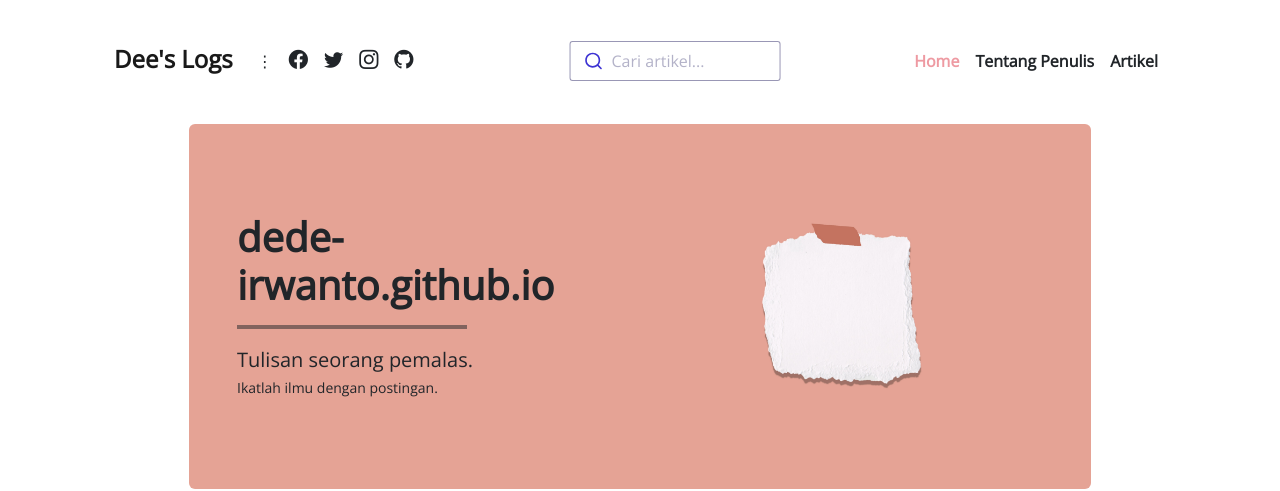
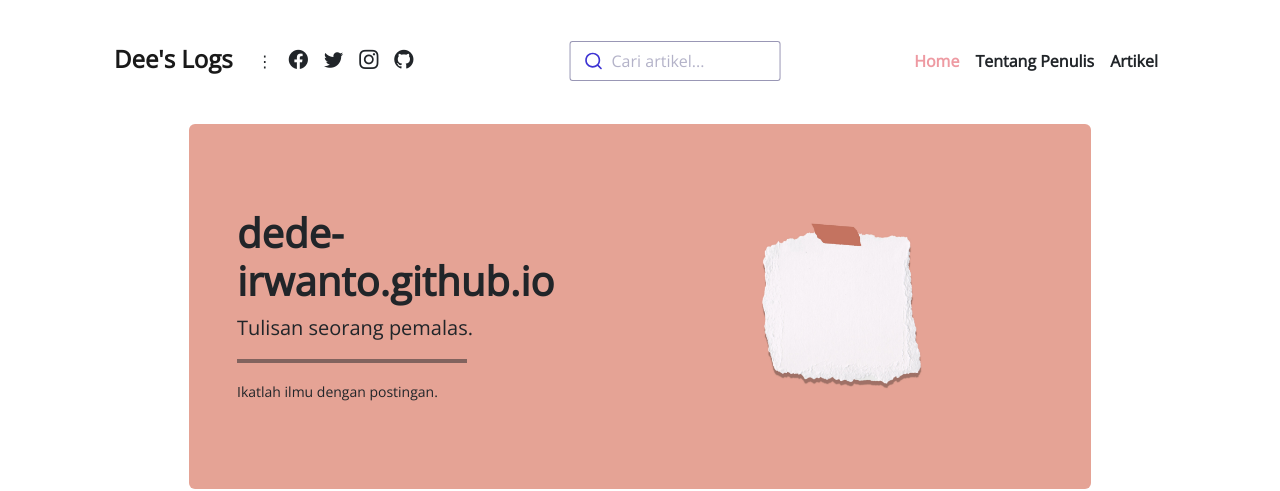
Before and after one commit to dede-irwanto/dede-irwanto.github.io, a Jekyll site: the page built from index.html, in a window 1280 px wide. Shown: the top 491 px of the page. Built offline with Jekyll 4.4.1, drawn with Linux system fonts in a browser that asks for light colours; nearby versions of some CDN libraries.

Commit message:
update index

```diff
--- a/index.html
+++ b/index.html
@@ -9,8 +9,8 @@ keywords: PHP, CSS, HTML, JavaScript, Java, Laravel, CodeIgniter, Spring Boot, M
     <div class="row g-0 p-5 align-items-center rounded">
         <div class="feature col-6">
             <h1 class="fw-bold">dede-irwanto.github.io</h1>
+            <span class="lead">Tulisan seorang pemalas.</span><br />
             <hr class="border border-dark border-2 opacity-50" width="230px">
-            <span class="lead">Tulisan seorang pemalas.</span><br />
             <span class="small">Ikatlah ilmu dengan postingan.</span>
         </div>
         <div class="feature col-6 d-none d-lg-block">
```
